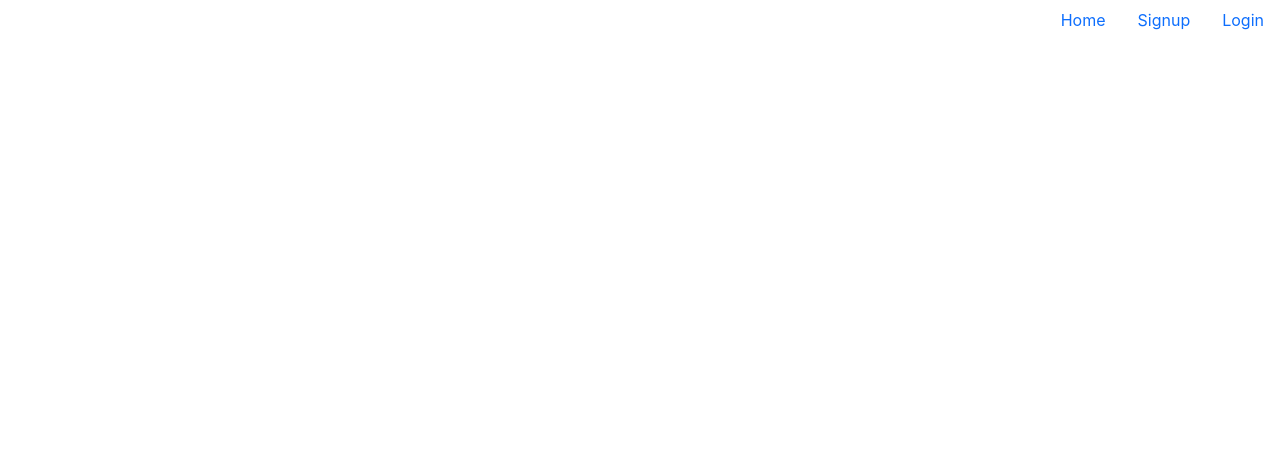
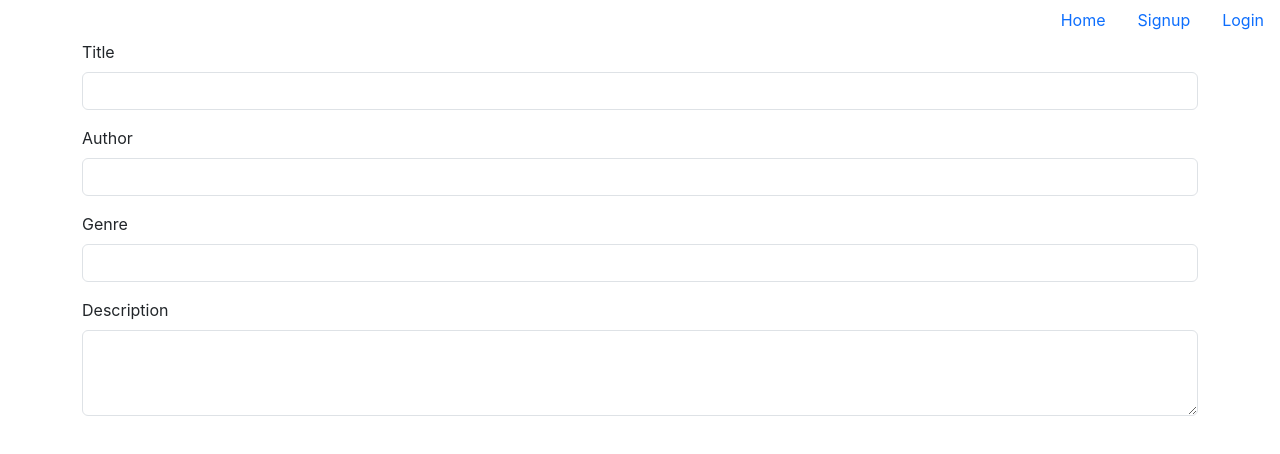
Before and after one commit to demijeffrey/little-neighborhood-library, a React (Create React App) app in the folder client/: page /books in a window 1280 px wide. Shown: the top 454 px of the page. Built offline with nearby package versions, Linux system fonts and the light colour scheme; no server answers.

Commit message:
Create add book form

```diff
--- /dev/null
+++ b/client/src/Components/AddBookForm.js
@@ -0,0 +1,33 @@
+import { useState } from "react"
+
+function AddBookForm() {
+
+    const [title, setTitle] = useState('')
+    const [author, setAuthor] = useState('')
+    const [genre, setGenre] = useState('')
+    const [description, setDescription] = useState('')
+
+    return(
+        <form className="container">
+            <div className="mb-3">
+                <label className="form-label">Title</label>
+                <input type="text" className="form-control" value={title} onChange={(e) => setTitle(e.target.value)} />
+            </div>
+            <div className="mb-3">
+                <label className="form-label">Author</label>
+                <input type="text" className="form-control" value={author} onChange={(e) => setAuthor(e.target.value)} />
+            </div>
+            <div className="mb-3">
+                <label className="form-label">Genre</label>
+                <input type="text" className="form-control" value={genre} onChange={(e) => setGenre(e.target.value)} />
+            </div>
+            <div className="mb-3">
+                <label className="form-label">Description</label>
+                <textarea className="form-control" rows="3" value={description} onChange={(e) => setDescription(e.target.value)}></textarea>
+            </div>
+        </form>
+    )
+
+}
+
+export default AddBookForm
--- a/client/src/Components/Books.js
+++ b/client/src/Components/Books.js
@@ -1,7 +1,11 @@
+import AddBookForm from "./AddBookForm"
+
 function Books() {
 
     return(
-        <div></div>
+        <div>
+            <AddBookForm />
+        </div>
     )
 
 }
```
Also changed, not shown: 1 other file (tests, documents, lock files or other folders).
